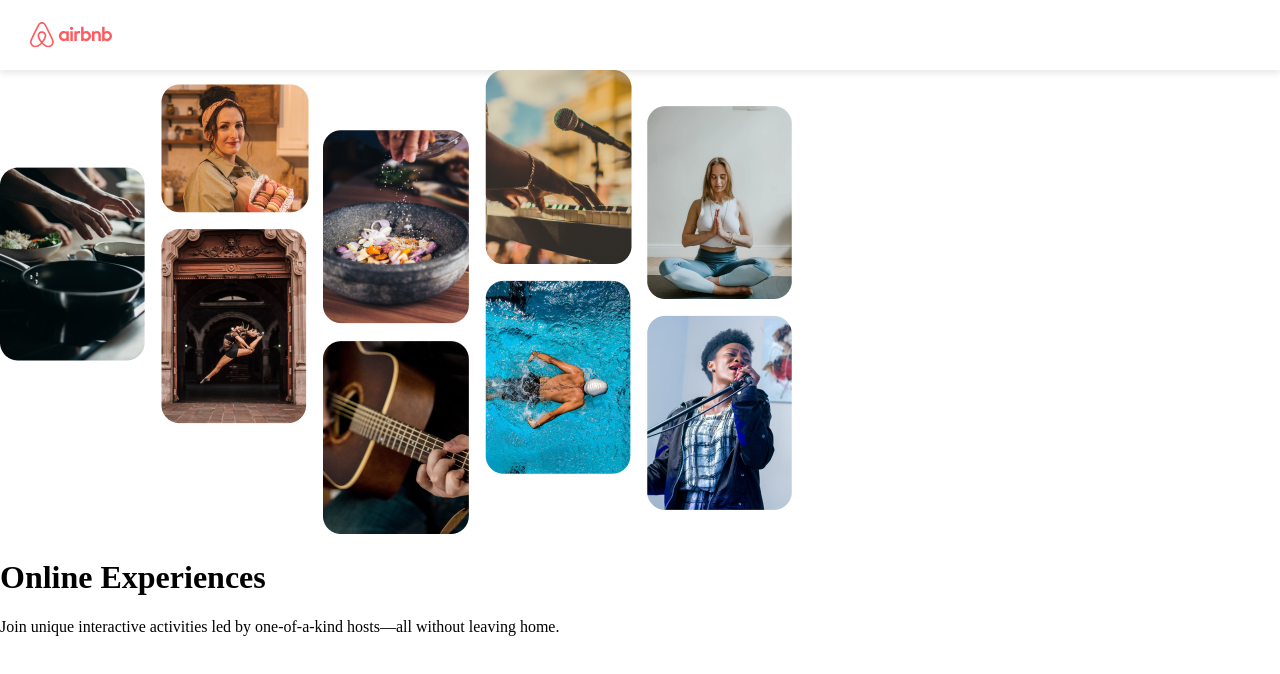
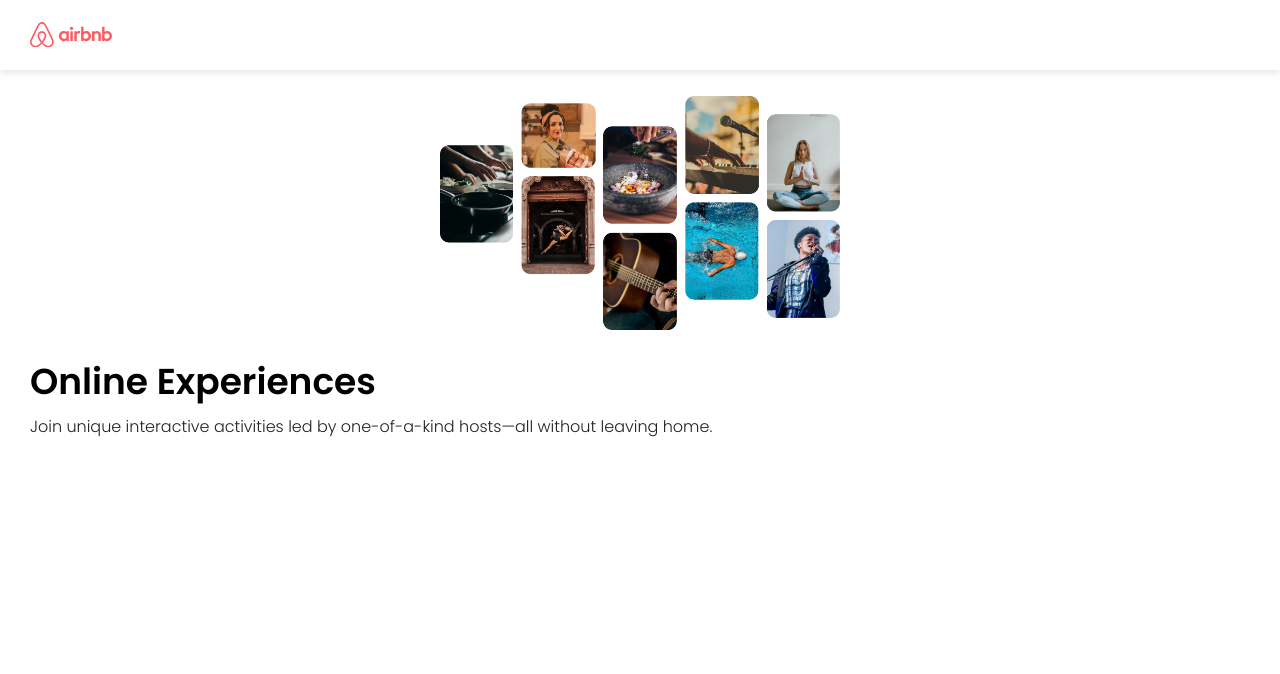
Before and after one commit to deltavitor/airbnb-experiences-clone, a React (Create React App) app: page / in a window 1280 px wide. Shown: the top 674 px of the page. Built offline with nearby package versions, Linux system fonts and the light colour scheme.

Commit message:
Stylized Hero component

```diff
--- a/public/index.html
+++ b/public/index.html
@@ -1,6 +1,9 @@
 <!DOCTYPE html>
 <html lang="en">
   <head>
+    <link rel="preconnect" href="https://fonts.googleapis.com">
+    <link rel="preconnect" href="https://fonts.gstatic.com" crossorigin>
+    <link href="https://fonts.googleapis.com/css2?family=Poppins:wght@300;600&display=swap" rel="stylesheet">
     <title>Airbnb Experiences clone</title>
   </head>
   <body>
--- a/src/components/Hero.js
+++ b/src/components/Hero.js
@@ -4,12 +4,10 @@ import PhotoGrid from '../images/photo-grid.png'
 
 function Hero() {
   return (
-    <div>
+    <div className={'hero'}>
       <img src={PhotoGrid} />
-      <div>
-        <h1>Online Experiences</h1>
-        <p>Join unique interactive activities led by one-of-a-kind hosts—all without leaving home.</p>
-      </div>
+      <h1>Online Experiences</h1>
+      <p>Join unique interactive activities led by one-of-a-kind hosts—all without leaving home.</p>
     </div>
   )
 }
--- a/src/style.css
+++ b/src/style.css
@@ -1,11 +1,43 @@
 body {
   margin: 0;
+  font-family: Poppins, sans-serif;
 }
 
 .navbar {
   display: flex;
   align-items: center;
   height: 70px;
-  padding: 0 0 0 30px;
+  padding: 0 30px 0 30px;
   box-shadow: 0 3px 7px rgba(0, 0, 0, 0.1);
+  margin: 0 0 26px 0;
 }
+
+.hero {
+  display: flex;
+  flex-direction: column;
+  justify-content: center;
+  padding: 0 30px 0 30px;
+  margin: 0 0 49px 0;
+}
+
+.hero > img {
+  box-sizing: border-box;
+  margin: 0 0 32px 0;
+  max-width: 400px;
+  align-self: center;
+}
+
+.hero > h1 {
+  font-size: 36px;
+  font-weight: 600;
+  line-height: 110%;
+  margin: 0 0 16px 0;
+}
+
+.hero > p {
+  color: #222222;
+  font-size: 16px;
+  font-weight: 300;
+  line-height: 110%;
+  margin: 0;
+}
```
